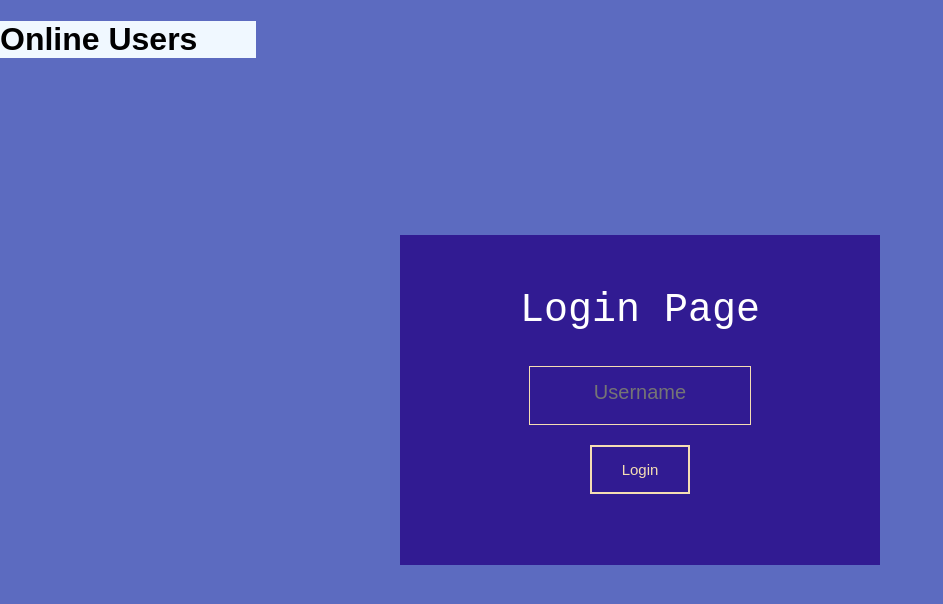
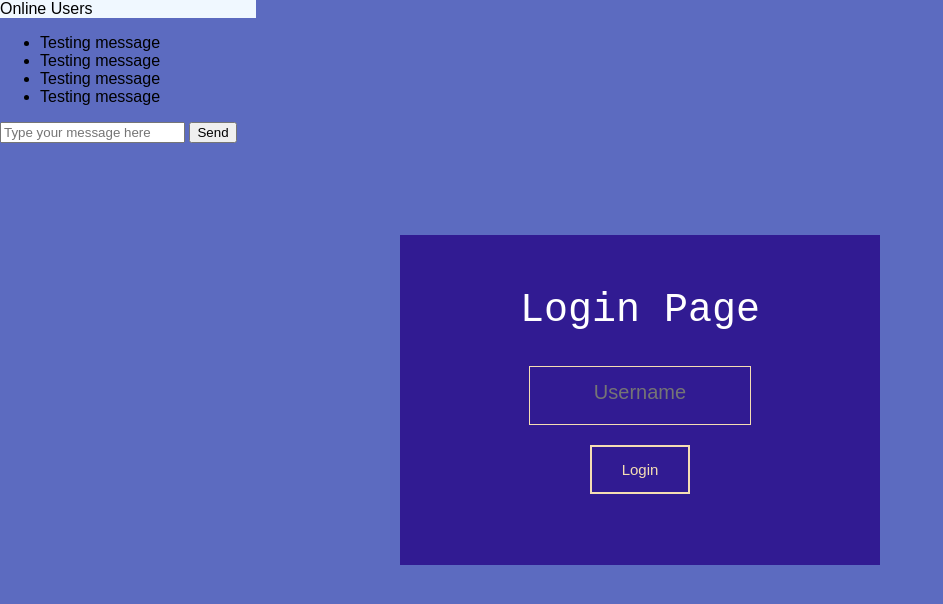
Before and after one commit to Suchana34/ChatBees, a website: page index.html in a window 1280 px wide. Shown: the whole page, without its empty margins (0-943 px from the left). Drawn offline with nearby package versions, Linux system fonts and the light colour scheme; no server answers.

Commit message:
additional changes

```diff
--- a/index.html
+++ b/index.html
@@ -30,7 +30,7 @@
     <div id="chat-area">
 
         <div id = "users-area">
-            <h1>Online Users</h1>
+            <div id="online-users-text">Online Users</div>
 
             <div id = "online-users">
                 <ul id="users">
@@ -40,11 +40,19 @@
         <div id = "message-area">
             <div id="display-message-area">
                 <ul id ="messages">
+                    <li>Testing message
+                    <li>Testing message
+                    <li>Testing message
+                    <li>Testing message
 
                 </ul>
             </div>
 
             <div id="type-area">
+                <form id="type">
+                    <input type="text" id="type-text" placeholder="Type your message here" autocomplete="off">
+                    <input type="submit" id="submit-text" value="Send">
+                </form>
 
             </div>
         </div>
```
